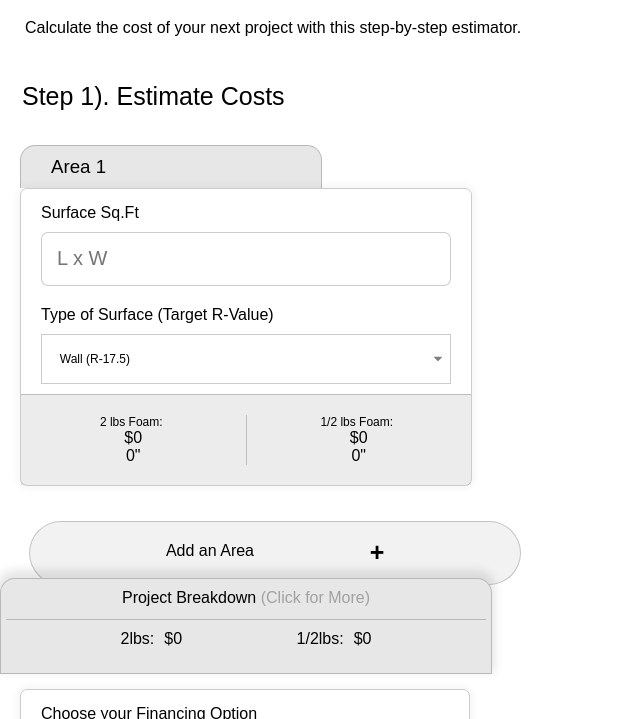
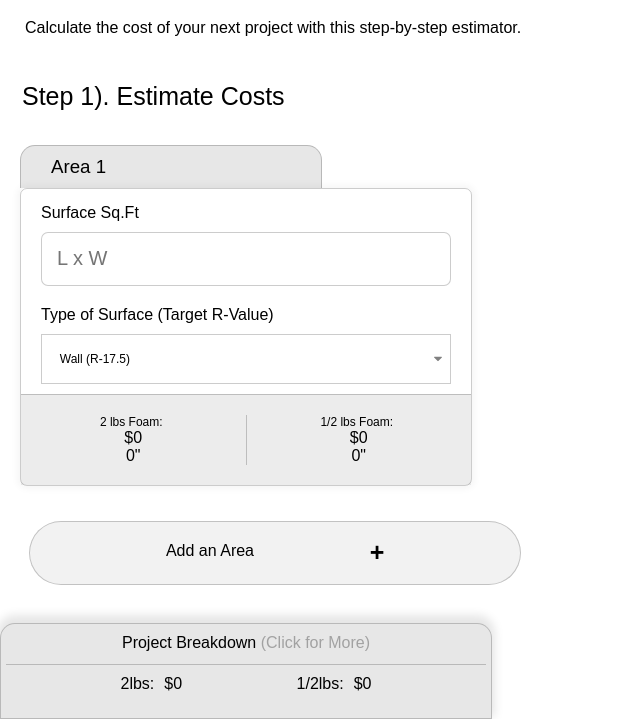
Before and after one commit to BlackPrnce99/InstaFoamEstimator, a plain HTML site: page index.html in a window 1280 px wide. Shown: the part 81-800 px from the top of the page, without its empty margins (0-640 px from the left). Drawn offline with Linux system fonts and the light colour scheme; a web font is replaced by a local one.

Commit message:
Still trying to get that menu bar to work 4

```diff
--- a/css/main.css
+++ b/css/main.css
@@ -239,7 +239,7 @@ ul {
 
 .resultBlock {
   position: absolute;
-  bottom: 45px;
+  bottom: 0px;
   width: 100%;
   max-width: 490px;
   padding-top: 10px;
```
